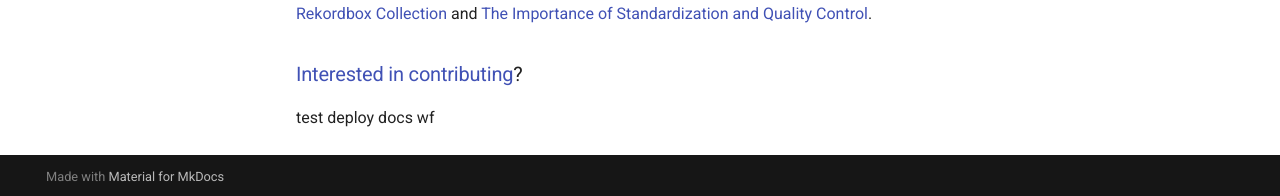
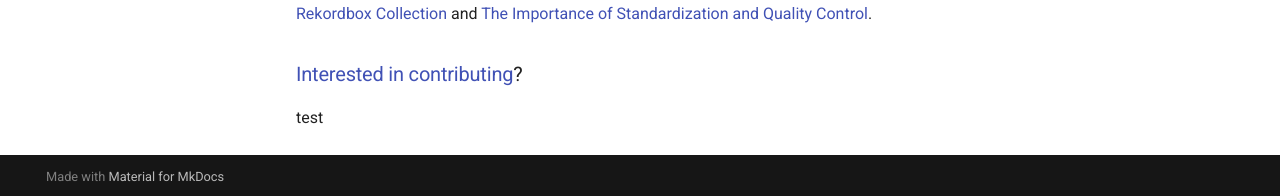
Before and after one commit to a-rich/DJ-Tools-dev-docs, an MkDocs documentation site: the page built from docs/index.md, in a window 1280 px wide and 1041 px high. Shown: the part 842-1038 px from the top of the window. Built offline with MkDocs 1.6.1 and Material for MkDocs 9.7.7, drawn with Linux system fonts in a browser that asks for light colours; comment, search, counter and statistics services are not loaded.

Commit message:
8666d70ebae53ad02d6c0859bb880db5413ad992

```diff
--- a/djtools/__init__.py
+++ b/djtools/__init__.py
@@ -66,7 +66,7 @@ __all__ = (
 def main():
     """This is the entry point for the DJ Tools library."""
 
-    print("test release wf")
+    # test
     logger, log_file = initialize_logger()
     config = build_config()
     logger.setLevel(config.LOG_LEVEL)
--- a/docs/index.md
+++ b/docs/index.md
@@ -17,4 +17,4 @@ You'll find exposition on relevant topics in [Conceptual Guides](conceptual_guid
 
 ### [Interested in contributing](https://github.com/a-rich/DJ-Tools/blob/main/CONTRIBUTING.md)?
 
-test deploy docs wf
+test
```
